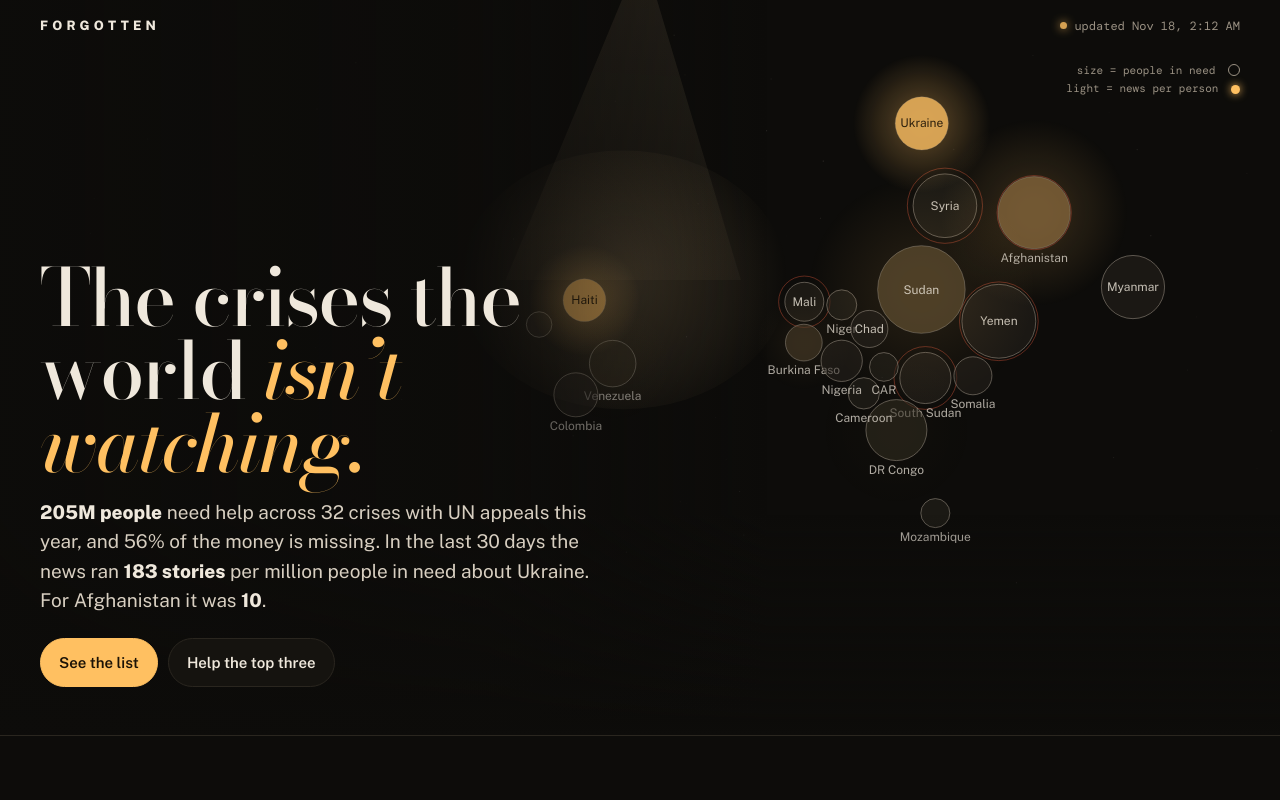
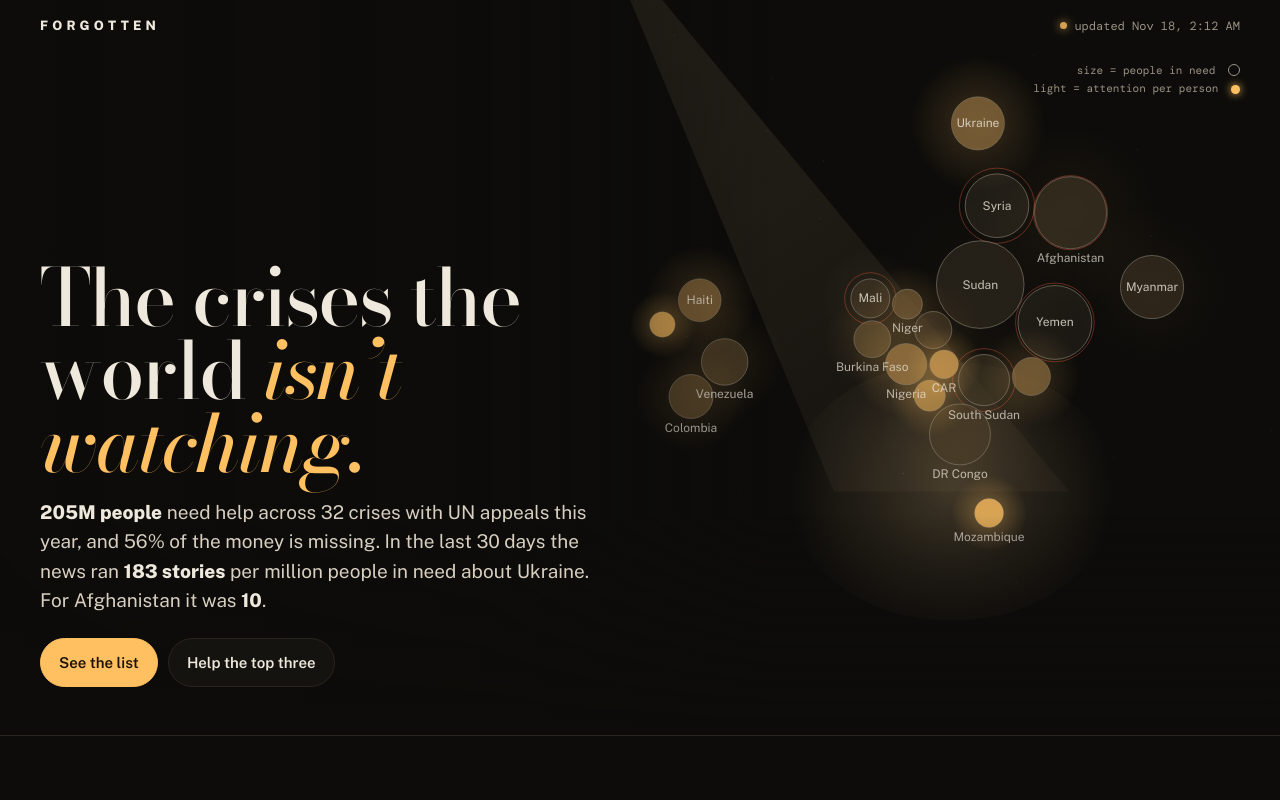
Before and after one commit to colinrobinson-labs/weird-apis-lab, a plain HTML site: page forgotten/index.html in a window 1280 px wide. Shown: the top 800 px of the page. Drawn offline with nearby package versions, Linux system fonts and the light colour scheme.

Commit message:
forgotten: two-pass labels, attention glow, layout

```diff
--- a/forgotten/index.html
+++ b/forgotten/index.html
@@ -184,7 +184,7 @@ select{background:var(--bg2);border:1px solid var(--line);color:var(--ink);borde
 <header id="stage" aria-label="Map of crises, lit by news attention">
   <canvas id="sky" aria-hidden="true"></canvas>
   <div class="bill"><b>Forgotten</b><span id="stamp" class="live">loading live data</span></div>
-  <div class="legend" aria-hidden="true">size = people in need <i style="width:12px;height:12px;border:1px solid var(--mute)"></i><br>light = news per person <i style="width:9px;height:9px;background:var(--light);box-shadow:0 0 8px var(--light)"></i></div>
+  <div class="legend" aria-hidden="true">size = people in need <i style="width:12px;height:12px;border:1px solid var(--mute)"></i><br>light = attention per person <i style="width:9px;height:9px;background:var(--light);box-shadow:0 0 8px var(--light)"></i></div>
   <div id="tip"></div>
   <div class="headline"><div class="wrap">
     <h1>The crises the world <em>isn’t watching.</em></h1>
@@ -339,7 +339,7 @@ function open(iso,push=true,tab="give"){
   const ratio=sp&&c.news_per_m?Math.round(sp.news_per_m/c.news_per_m):null;
   const big=c.news_per_m!=null
     ? `For every million people in need here, English-language outlets ran <em>${word(Math.round(c.news_per_m))} stories</em> in 30 days.`+(sp&&ratio>1?` ${esc(sp.country)} got ${word(Math.round(sp.news_per_m))}, about ${word(ratio)} times more.`:"")
-    : `${pct(c.coverage)} of this appeal is funded.`;
+    : `${fmtUSD(c.gap)} of the ${fmtUSD(c.requirements)} the UN asked for here this year <em>hasn’t arrived</em>.`;
   $("#sh").innerHTML=`
     <button class="x" aria-label="Close" onclick="closeSheet()">×</button>
     <div class="rank">${c.rank?`#${c.rank} most forgotten · score ${c.index}`:"Not ranked"}</div>
@@ -444,7 +444,7 @@ const Sky=(()=>{
   let W=0,H=0,DPR=1,nodes=[],beam={x:.5,y:.4,tx:.5,ty:.4,r:0},focusIso=null,hover=null,t0=performance.now(),dust=[];
   function resize(){DPR=Math.min(devicePixelRatio||1,2);W=cv.clientWidth;H=cv.clientHeight;cv.width=W*DPR;cv.height=H*DPR;ctx.setTransform(DPR,0,0,DPR,0,0);layout()}
   const wide=()=>W>=980;
-  function box(){return wide()?{l:W*.40,r:W*.97,t:H*.12,b:H*.80}:{l:W*.04,r:W*.96,t:H*.12,b:H*.50}}
+  function box(){return wide()?{l:W*.50,r:W*.97,t:H*.12,b:H*.80}:{l:W*.04,r:W*.96,t:H*.12,b:H*.50}}
   function proj(lat,lon){ // equirectangular over the band where crises are: lon -95..130, lat -30..55
     const B=box(), x=(lon+95)/225, y=(55-lat)/85;
     return [B.l+Math.max(0,Math.min(1,x))*(B.r-B.l), B.t+Math.max(0,Math.min(1,y))*(B.b-B.t)];
@@ -462,10 +462,9 @@ const Sky=(()=>{
   }
   function load(cs){
     const L=cs.filter(c=>c.lat!=null&&c.lon!=null&&c.pin);
-    const atts=L.map(c=>c.news_per_m).filter(v=>v!=null).sort((a,b)=>a-b);
     nodes=L.map(c=>{const nm=c.short||c.country;
-      const r=c.news_per_m==null?0:(atts.filter(v=>v<=c.news_per_m).length/atts.length);
-      return {iso:c.iso3,name:nm,lat:c.lat,lon:c.lon,pin:c.pin,cov:c.coverage,npm:c.news_per_m,rank:c.rank,glow:Math.pow(r,1.6),cur:0}
+      const att=c.s_attention==null?0:1-c.s_attention; // 1 = most attention per person in need
+      return {iso:c.iso3,name:nm,lat:c.lat,lon:c.lon,pin:c.pin,cov:c.coverage,npm:c.news_per_m,rank:c.rank,glow:Math.pow(att,1.8),cur:0}
     });
     resize();
     const lit=nodes.slice().sort((a,b)=>b.glow-a.glow);
@@ -491,7 +490,10 @@ const Sky=(()=>{
     const cg=ctx.createLinearGradient(W*.5,0,bx,by);cg.addColorStop(0,"rgba(255,220,163,.10)");cg.addColorStop(1,"rgba(255,220,163,.035)");ctx.fillStyle=cg;ctx.fill();ctx.restore();
     ctx.fillStyle=g;ctx.beginPath();ctx.ellipse(bx,by,br*1.4,br*1.1,0,0,7);ctx.fill();
     // crises
-    for(const n of nodes){
+    const placed=[];
+    const free=(x,y,w,h)=>{for(const r of placed)if(x<r[0]+r[2]&&x+w>r[0]&&y<r[1]+r[3]&&y+h>r[1])return false;placed.push([x,y,w,h]);return true};
+    const order=nodes.slice().sort((a,b)=>(a===hover||a.iso===focusIso?-1:0)-(b===hover||b.iso===focusIso?-1:0)||(a.rank||99)-(b.rank||99));
+    for(const n of order){
       const inBeam=Math.max(0,1-Math.hypot(n.x-bx,n.y-by)/(br*1.2));
       n.cur+=((n.glow*.85+inBeam*.25)-n.cur)*.05;
       const L=n.cur, hot=hover===n||focusIso===n.iso;
@@ -501,10 +503,13 @@ const Sky=(()=>{
       ctx.lineWidth=hot?2:1;ctx.strokeStyle=hot?"#efe8dc":`rgba(154,145,131,${.55-.35*L})`;ctx.stroke();
       // the forgotten get a slow, faint breath so they are not invisible
       if(n.rank&&n.rank<=5&&!RM){ctx.beginPath();ctx.arc(n.x,n.y,n.r+4+3*Math.sin(s*1.3+n.r),0,7);ctx.strokeStyle=`rgba(224,88,60,${.35+.2*Math.sin(s*1.3)})`;ctx.lineWidth=1;ctx.stroke()}
+
+    }
+    for(const n of order){const L=n.cur, hot=hover===n||focusIso===n.iso;
       if(n.r>13||hot||(n.rank&&n.rank<=5)){ctx.font=`${hot?600:500} ${W<700?10:12}px "Public Sans",sans-serif`;ctx.textAlign="center";
         const tw=ctx.measureText(n.name).width;
-        if(tw<n.r*2-8){ctx.fillStyle=L>.5?"rgba(27,18,6,.9)":"rgba(239,232,220,.8)";ctx.fillText(n.name,n.x,n.y+4)}
-        else{ctx.fillStyle="rgba(239,232,220,.72)";ctx.fillText(n.name,n.x,n.y+n.r+13)}}
+        if(tw<n.r*2-8){if(free(n.x-tw/2,n.y-6,tw,12)){ctx.fillStyle=L>.5?"rgba(27,18,6,.9)":"rgba(239,232,220,.8)";ctx.fillText(n.name,n.x,n.y+4)}}
+        else if(free(n.x-tw/2-2,n.y+n.r+2,tw+4,14)||hot){ctx.fillStyle=hot?"#efe8dc":"rgba(239,232,220,.72)";ctx.fillText(n.name,n.x,n.y+n.r+13)}}
     }
   }
   function hit(x,y){let best=null,bd=1e9;for(const n of nodes){const d=Math.hypot(n.x-x,n.y-y);if(d<n.r+8&&d<bd){bd=d;best=n}}return best}
```
